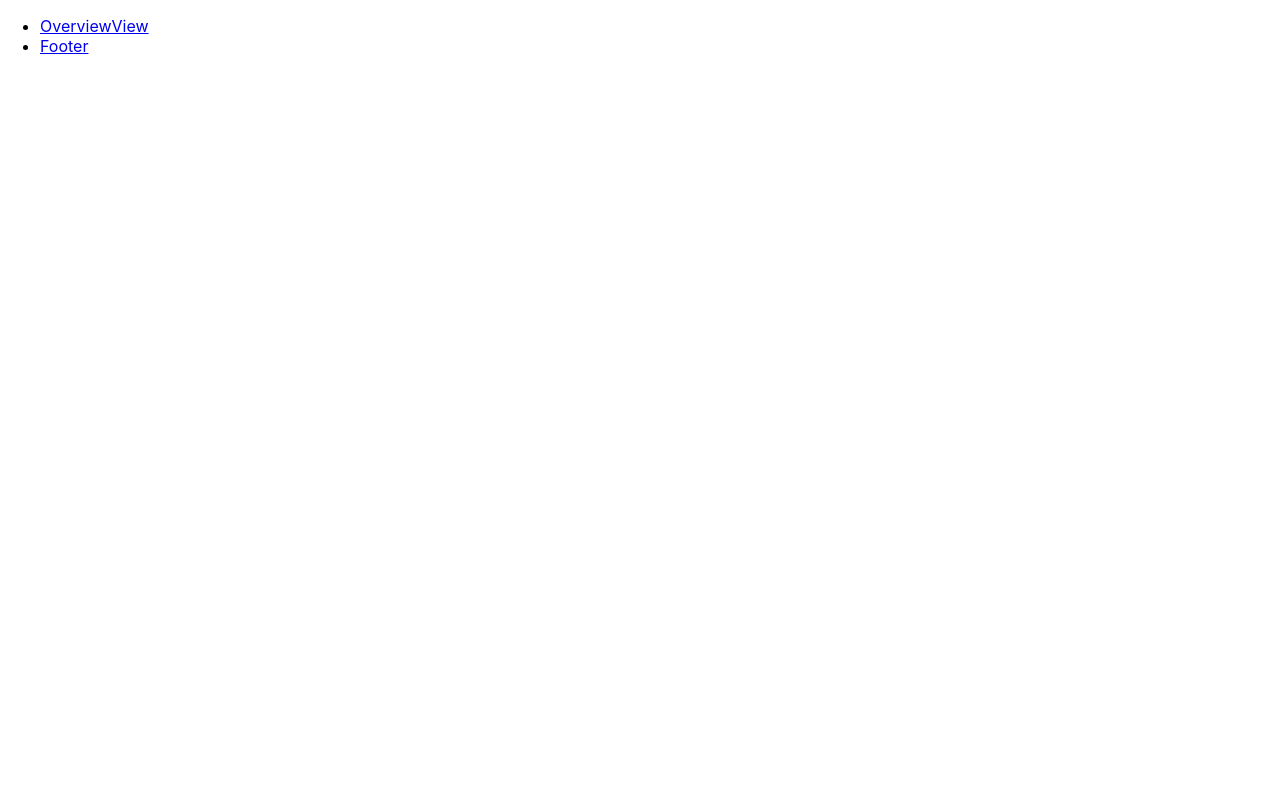
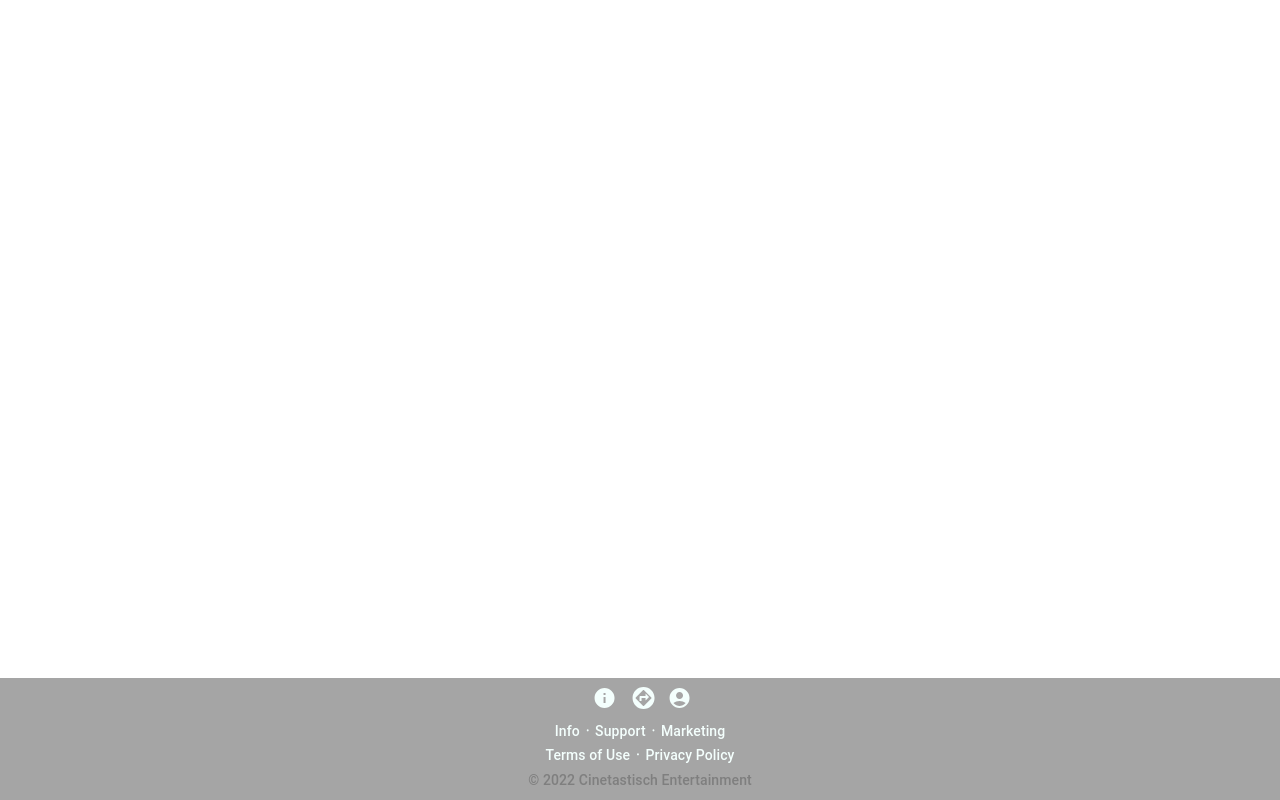
Before and after one commit to KI-Projekt/Kino, a React (Create React App) app: page / in a window 1280 px wide. Built offline with nearby package versions, Linux system fonts and the light colour scheme.

Commit message:
styling changes

```diff
--- a/src/App.tsx
+++ b/src/App.tsx
@@ -10,20 +10,10 @@ function App() {
   return (
       <BrowserRouter>
         <div>
-          <nav>
-            <ul>
-              <li>
-                <Link to="/">OverviewView</Link>
-              </li>
-              <li>
-                <Link to="/footerTest">Footer</Link>
-              </li>
-            </ul>
-          </nav>
           <Routes>
             <Route path="/" element={<OverviewView />} />
-            <Route path="/footerTest" element={<Footer/>} />
           </Routes>
+          <Footer />
         </div>
 
       </BrowserRouter>
--- a/src/components/Footer.tsx
+++ b/src/components/Footer.tsx
@@ -14,7 +14,7 @@ export default function Footer(){
                     </Grid>
                     <Grid  item xs={4} sm={4}>
                         <Box>
-                            <Typography align='center'> <InfoIcon className='FooterIcons' fontSize='large'></InfoIcon> <AssistantDirectionIcon className='FooterIcons' fontSize='large'></AssistantDirectionIcon><AccountCircleIcon className='FooterIcons' fontSize='large'></AccountCircleIcon></Typography>
+                            <Typography align='center'> <InfoIcon className='FooterIcons' ></InfoIcon> <AssistantDirectionIcon className='FooterIcons'></AssistantDirectionIcon><AccountCircleIcon className='FooterIcons'></AccountCircleIcon></Typography>
                             <Typography align='center'>
                                 <Link className="FooterLink" href="/" color="inherit" underline="none" variant="subtitle2">
                                     Info ᛫
--- a/src/styles/Footer.css
+++ b/src/styles/Footer.css
@@ -1,11 +1,11 @@
 .footerBox{
     color: #F4FFFD;
     background-color: #A5A5A5;
-    padding-top: 2em;
+    padding-top: 0.5rem;
     position: absolute;
     bottom: 0;
     width: 100vw;
-    padding-bottom: 1em;
+    padding-bottom: 0.5rem;
 
 }
 
@@ -14,7 +14,7 @@
 }
 
 .FooterLink{
-    padding: 0.1cm;
+    padding: 0.1rem;
 }
 
 .LowestFooterBox{
@@ -25,5 +25,5 @@
 .FooterIcons{
     padding-left: 2mm;
     padding-right: 1mm;
-    padding-bottom: 4mm;
+    padding-bottom: 0.1rem;
 }
```
